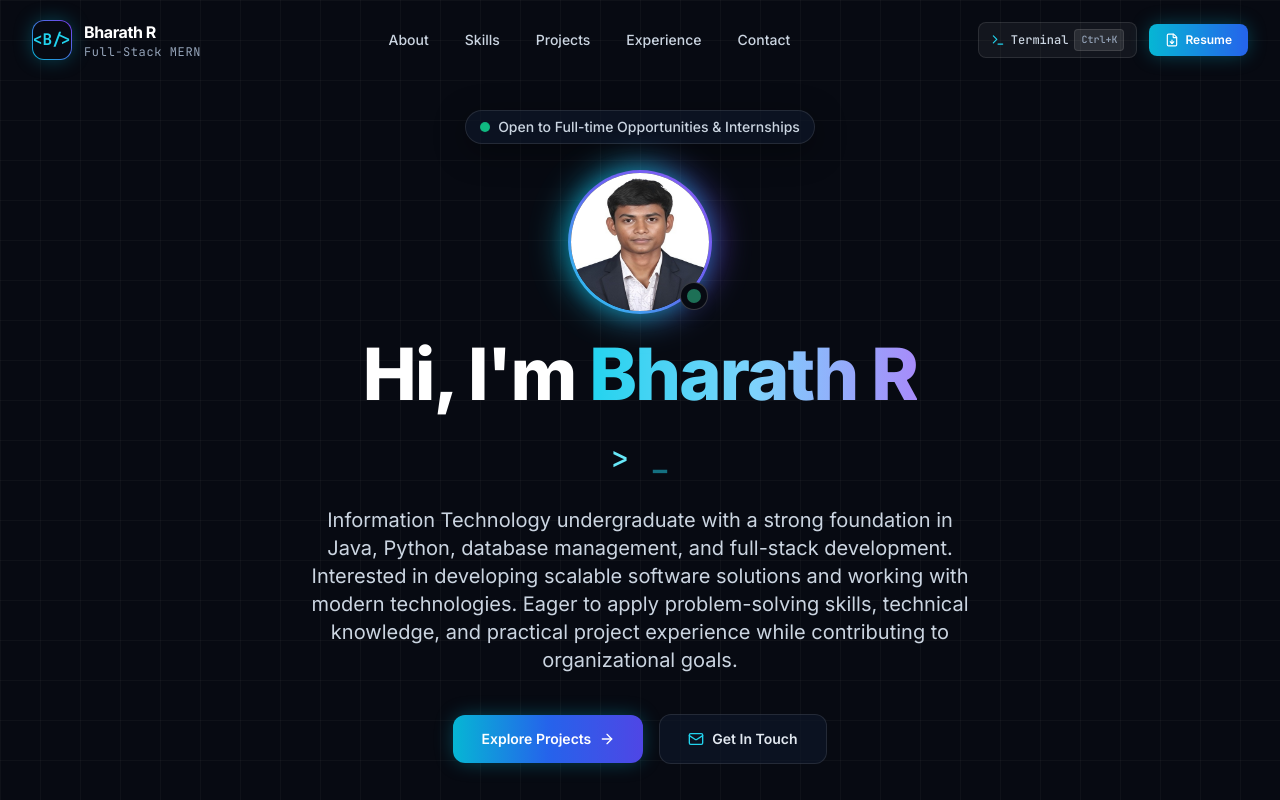
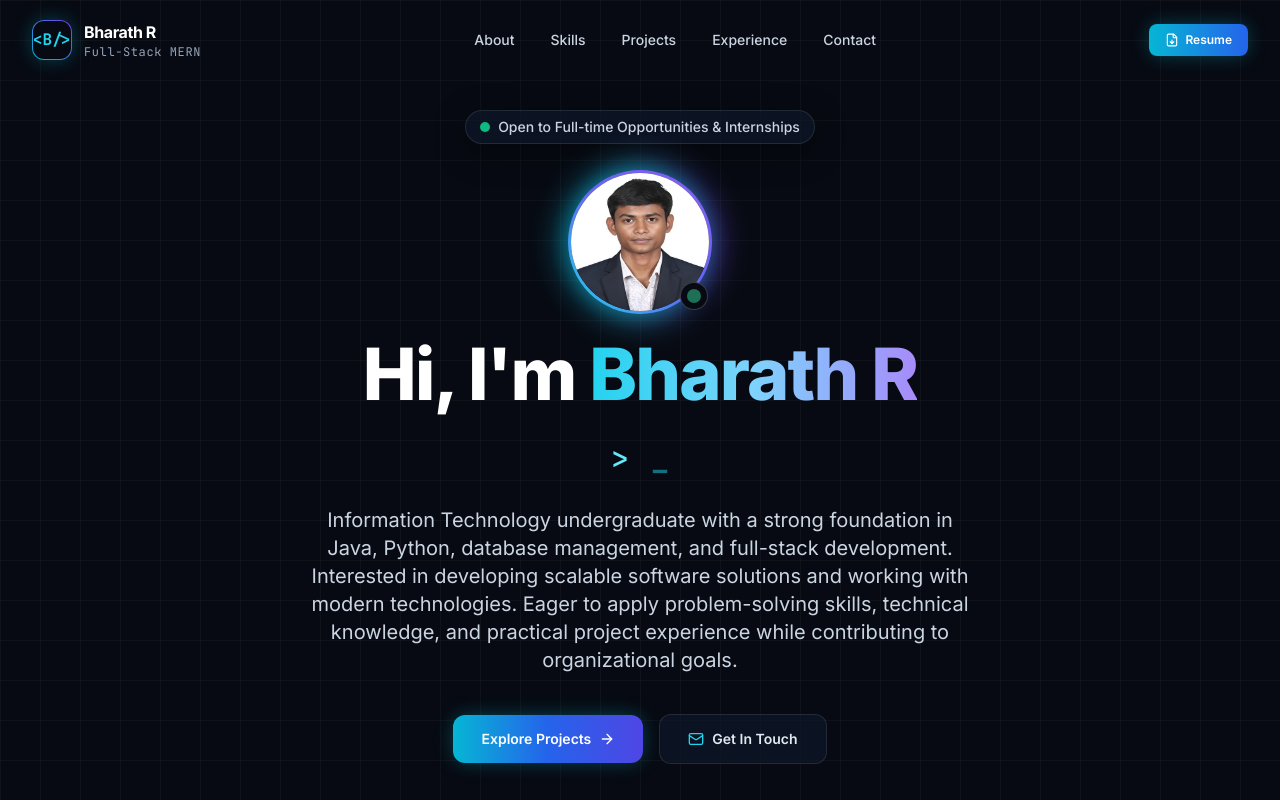
Before and after one commit to BharathVijayRajkumar/Portfolio, a React (Vite) app in the folder client/: page / in a window 1280 px wide. Shown: the top 800 px of the page. Built offline with nearby package versions, Linux system fonts and the light colour scheme.

Commit message:
Remove Terminal buttons from Navbar and Footer

```diff
--- a/client/src/App.jsx
+++ b/client/src/App.jsx
@@ -7,22 +7,14 @@ import Projects from './components/Projects';
 import Experience from './components/Experience';
 import Contact from './components/Contact';
 import Footer from './components/Footer';
-import TerminalModal from './components/TerminalModal';
 import ResumeModal from './components/ResumeModal';
 
 export default function App() {
-  const [terminalOpen, setTerminalOpen] = useState(false);
   const [resumeOpen, setResumeOpen] = useState(false);
 
-  // Global keyboard shortcut: Ctrl+K or Cmd+K opens terminal
   useEffect(() => {
     const handleKeyDown = (e) => {
-      if ((e.ctrlKey || e.metaKey) && e.key.toLowerCase() === 'k') {
-        e.preventDefault();
-        setTerminalOpen((prev) => !prev);
-      }
       if (e.key === 'Escape') {
-        setTerminalOpen(false);
         setResumeOpen(false);
       }
     };
@@ -34,14 +26,11 @@ export default function App() {
   return (
     <div className="min-h-screen bg-[#070a12] text-slate-100 flex flex-col font-sans selection:bg-cyan-500/30 selection:text-cyan-200">
       {/* Top Fixed Navigation */}
-      <Navbar
-        onOpenTerminal={() => setTerminalOpen(true)}
-        onOpenResume={() => setResumeOpen(true)}
-      />
+      <Navbar onOpenResume={() => setResumeOpen(true)} />
 
       {/* Main Content Sections */}
       <main className="flex-1">
-        <Hero onOpenTerminal={() => setTerminalOpen(true)} />
+        <Hero />
         <About onOpenResume={() => setResumeOpen(true)} />
         <Skills />
         <Projects />
@@ -50,13 +39,7 @@ export default function App() {
       </main>
 
       {/* Footer */}
-      <Footer onOpenTerminal={() => setTerminalOpen(true)} />
-
-      {/* Interactive Terminal CLI Modal */}
-      <TerminalModal
-        isOpen={terminalOpen}
-        onClose={() => setTerminalOpen(false)}
-      />
+      <Footer />
 
       {/* Resume Viewer / Print Modal */}
       <ResumeModal
--- a/client/src/components/Footer.jsx
+++ b/client/src/components/Footer.jsx
@@ -1,9 +1,9 @@
 import React from 'react';
 import { portfolioData } from '../data/portfolioData';
-import { ArrowUp, Mail, Heart, Terminal } from 'lucide-react';
+import { ArrowUp, Mail, Heart } from 'lucide-react';
 import { GithubIcon, LinkedinIcon } from './Icons';
 
-export default function Footer({ onOpenTerminal }) {
+export default function Footer() {
   const { personal } = portfolioData;
 
   const scrollToTop = () => {
@@ -31,15 +31,8 @@ export default function Footer({ onOpenTerminal }) {
             </p>
           </div>
 
-          {/* Socials & Terminal Action */}
+          {/* Socials & Actions */}
           <div className="flex items-center space-x-4">
-            <button
-              onClick={onOpenTerminal}
-              className="p-2 rounded-lg bg-white/5 hover:bg-white/10 text-slate-400 hover:text-cyan-400 border border-white/10 transition-colors"
-              title="Open Terminal"
-            >
-              <Terminal className="w-4 h-4" />
-            </button>
             <a
               href={personal.github}
               target="_blank"
--- a/client/src/components/Navbar.jsx
+++ b/client/src/components/Navbar.jsx
@@ -1,8 +1,8 @@
 import React, { useState, useEffect } from 'react';
 import { portfolioData } from '../data/portfolioData';
-import { Menu, X, Terminal, FileDown, Code2, Sparkles } from 'lucide-react';
+import { Menu, X, FileDown, Code2, Sparkles } from 'lucide-react';
 
-export default function Navbar({ onOpenTerminal, onOpenResume }) {
+export default function Navbar({ onOpenResume }) {
   const [scrolled, setScrolled] = useState(false);
   const [mobileMenuOpen, setMobileMenuOpen] = useState(false);
 
@@ -68,19 +68,6 @@ export default function Navbar({ onOpenTerminal, onOpenResume }) {
 
           {/* Action CTAs */}
           <div className="hidden md:flex items-center space-x-3">
-            {/* Terminal launcher */}
-            <button
-              onClick={onOpenTerminal}
-              className="flex items-center space-x-1.5 px-3 py-1.5 text-xs font-mono font-medium text-slate-300 bg-white/5 hover:bg-cyan-500/10 hover:text-cyan-400 border border-white/10 hover:border-cyan-500/40 rounded-lg transition-all"
-              title="Open Interactive Developer Terminal"
-            >
-              <Terminal className="w-3.5 h-3.5 text-cyan-400" />
-              <span>Terminal</span>
-              <kbd className="px-1.5 py-0.5 text-[10px] bg-white/10 rounded text-slate-400 border border-white/10">
-                Ctrl+K
-              </kbd>
-            </button>
-
             {/* Resume CTA */}
             <button
               onClick={onOpenResume}
@@ -93,13 +80,6 @@ export default function Navbar({ onOpenTerminal, onOpenResume }) {
 
           {/* Mobile Menu Button */}
           <div className="flex md:hidden items-center space-x-2">
-            <button
-              onClick={onOpenTerminal}
-              className="p-2 text-slate-300 hover:text-cyan-400 bg-white/5 rounded-lg border border-white/10"
-              aria-label="Open Terminal"
-            >
-              <Terminal className="w-5 h-5 text-cyan-400" />
-            </button>
             <button
               onClick={() => setMobileMenuOpen(!mobileMenuOpen)}
               className="p-2 text-slate-300 hover:text-white bg-white/5 rounded-lg border border-white/10"
```
